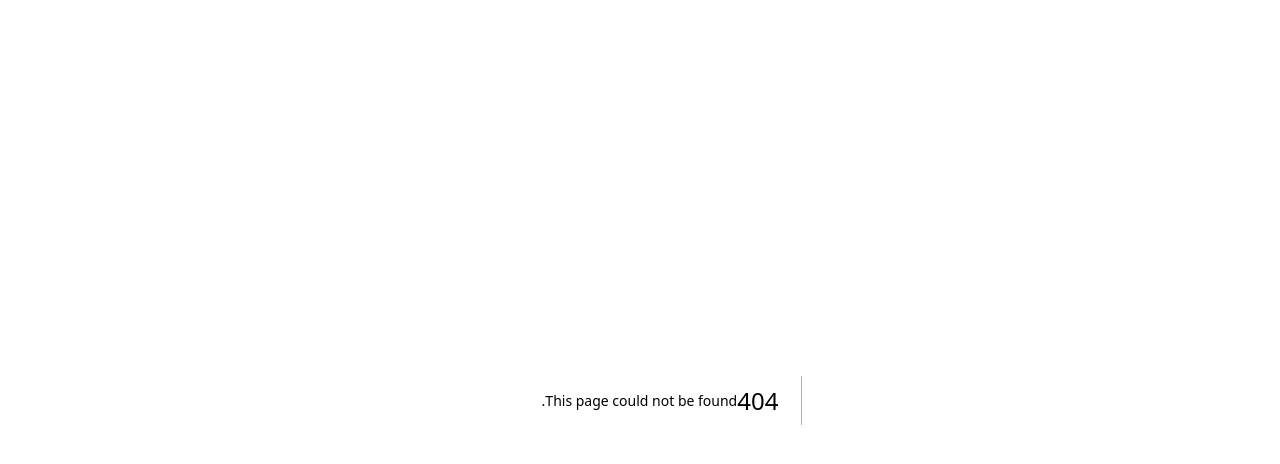
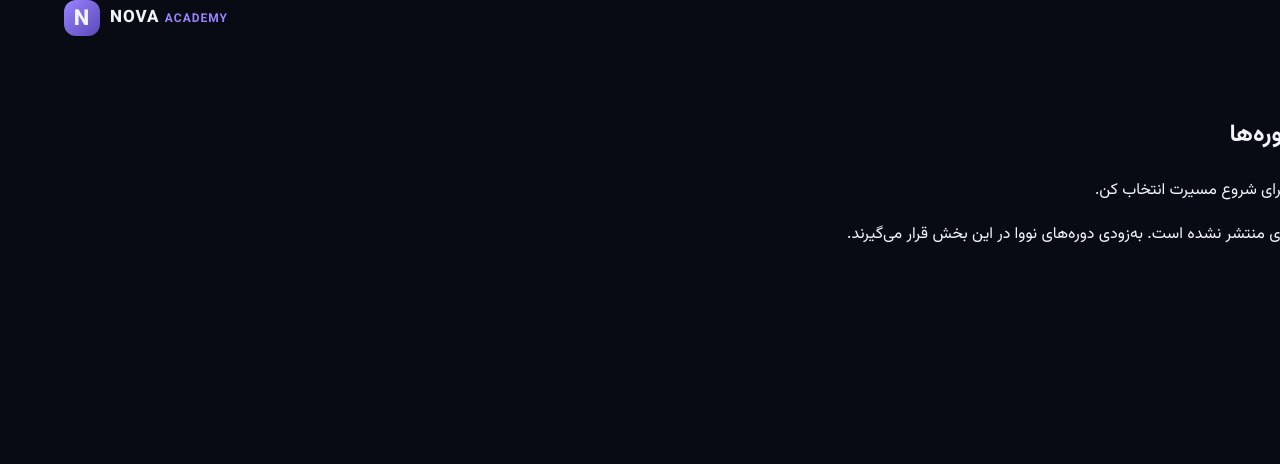
Before and after one commit to abolfazlheje/GAMEHUB, a Next.js app: page /courses in a window 1280 px wide. Before the commit this address had no page. Shown: the top 464 px of the page. Built offline with nearby package versions, Linux system fonts and the light colour scheme; no server answers; the database is empty.

Commit message:
Add course catalog page

```diff
--- /dev/null
+++ b/app/courses/page.tsx
@@ -0,0 +1,8 @@
+import Link from "next/link";
+import { createClient } from "@/lib/supabase/server";
+
+export default async function CoursesPage() {
+  const supabase = createClient();
+  const { data: courses } = await supabase.from("courses").select("id,slug,title,description,category,level,price_irr").eq("published", true).order("created_at", { ascending: false });
+  return <main className="dashboard-shell"><header className="dashboard-nav"><Link className="brand" href="/"><span className="brand-mark">N</span><span>NOVA <b>ACADEMY</b></span></Link><Link className="login-link" href="/dashboard">پنل دانشجو</Link></header><section className="dashboard-content"><span className="eyebrow">کتابخانه نووا</span><h1>همه دوره‌ها</h1><p>دوره‌ای را برای شروع مسیرت انتخاب کن.</p>{courses?.length ? <div className="course-grid">{courses.map(course => <article className="course-card" key={course.id}><span className="course-category">{course.category}</span><h3>{course.title}</h3><p>{course.description}</p><div className="course-meta"><span>{course.level}</span><span>{course.price_irr.toLocaleString("fa-IR")} ریال</span></div></article>)}</div> : <div className="empty-state">هنوز دوره‌ای منتشر نشده است. به‌زودی دوره‌های نووا در این بخش قرار می‌گیرند.</div>}</section></main>;
+}
```
